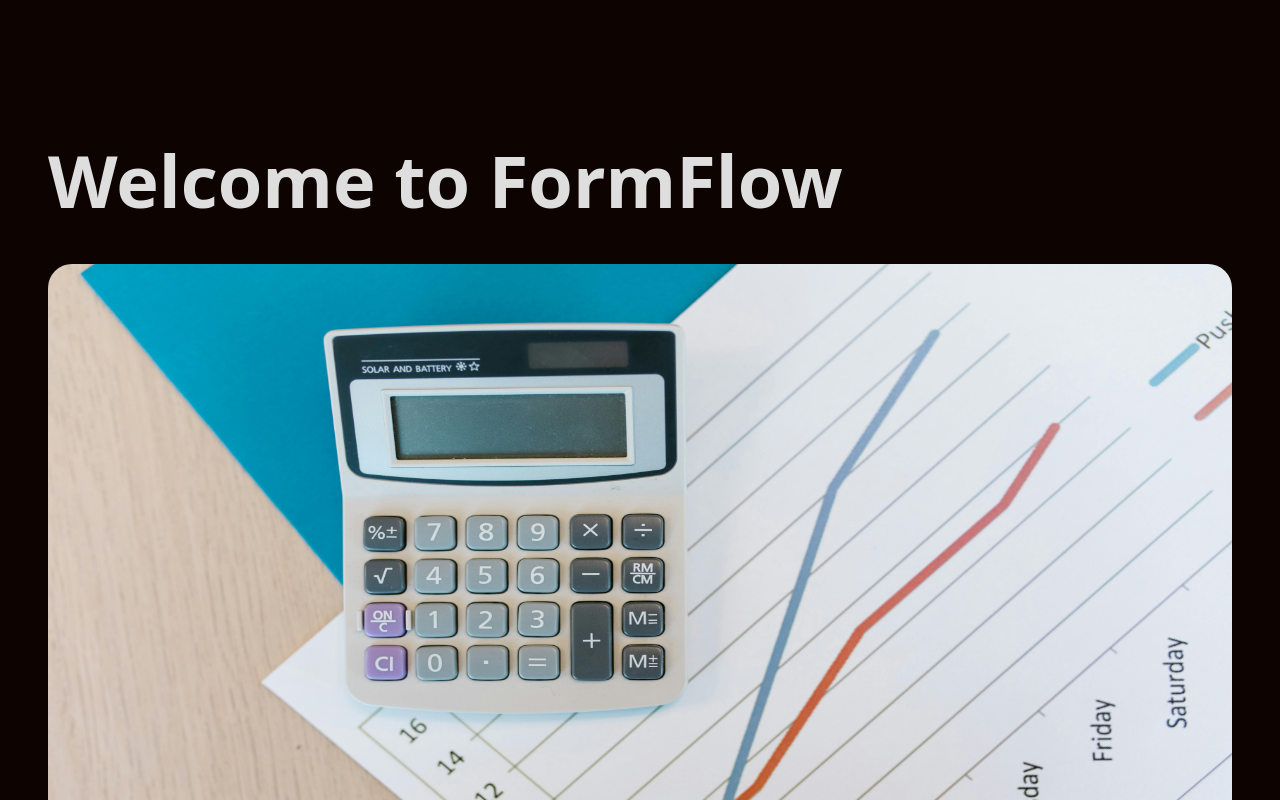
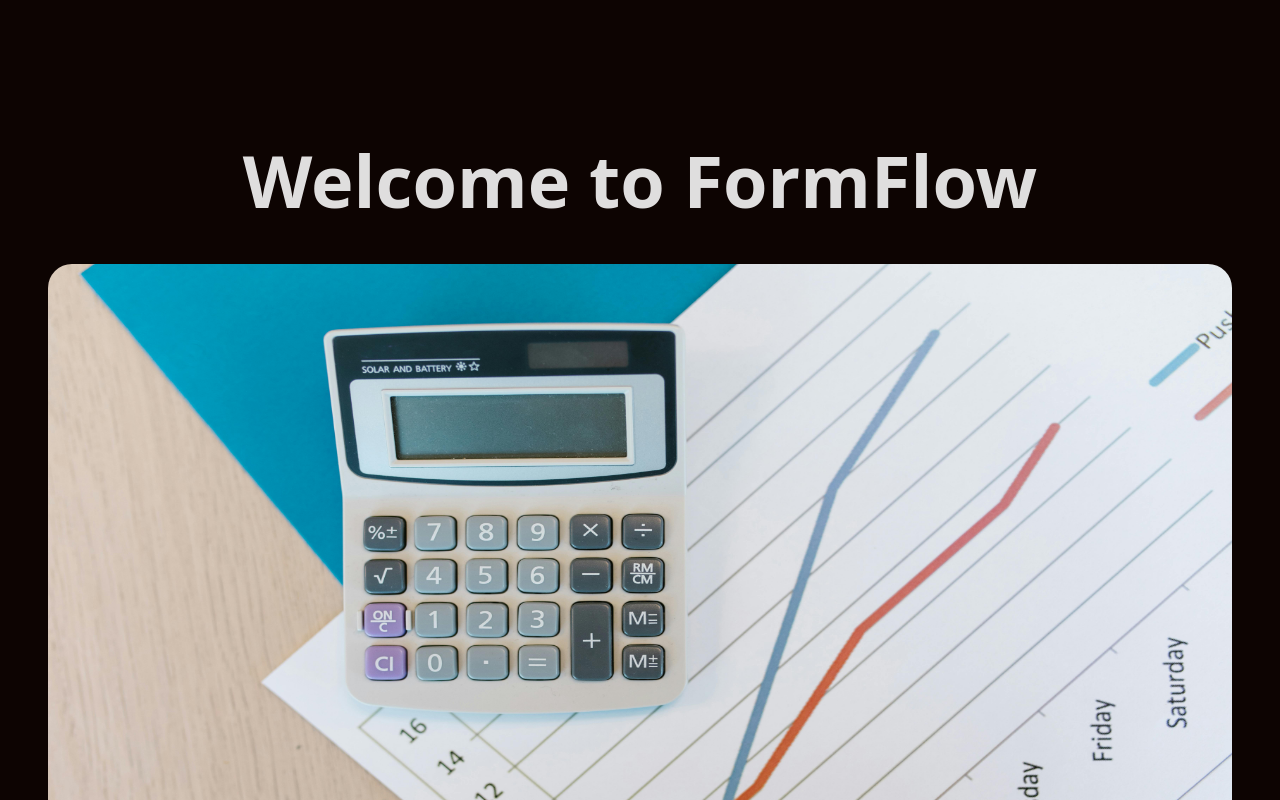
Before and after one commit to AmirAbaris/form-app, a React (Vite) app: page / in a window 1280 px wide. Shown: the top 800 px of the page. Built offline with nearby package versions, Linux system fonts and the light colour scheme.

Commit message:
fixed design in hero section

```diff
--- a/src/components/Hero.tsx
+++ b/src/components/Hero.tsx
@@ -1,7 +1,7 @@
 export default function Hero() {
   return (
-    <div className="mx-auto">
-      <h1 className="font-extrabold text-3xl pt-24 md:text-5xl lg:text-7xl">
+    <>
+      <h1 className="font-extrabold text-3xl pt-24 md:text-5xl lg:text-7xl text-center">
         Welcome to FormFlow
       </h1>
       <div className="rounded-3xl mt-12">
@@ -11,6 +11,6 @@
           className="rounded-3xl aspect-video max-h-[800px] mx-auto"
         />
       </div>
-    </div>
+    </>
   );
 }
```
Also changed, not shown: src/App.css (line endings or trailing spaces).
